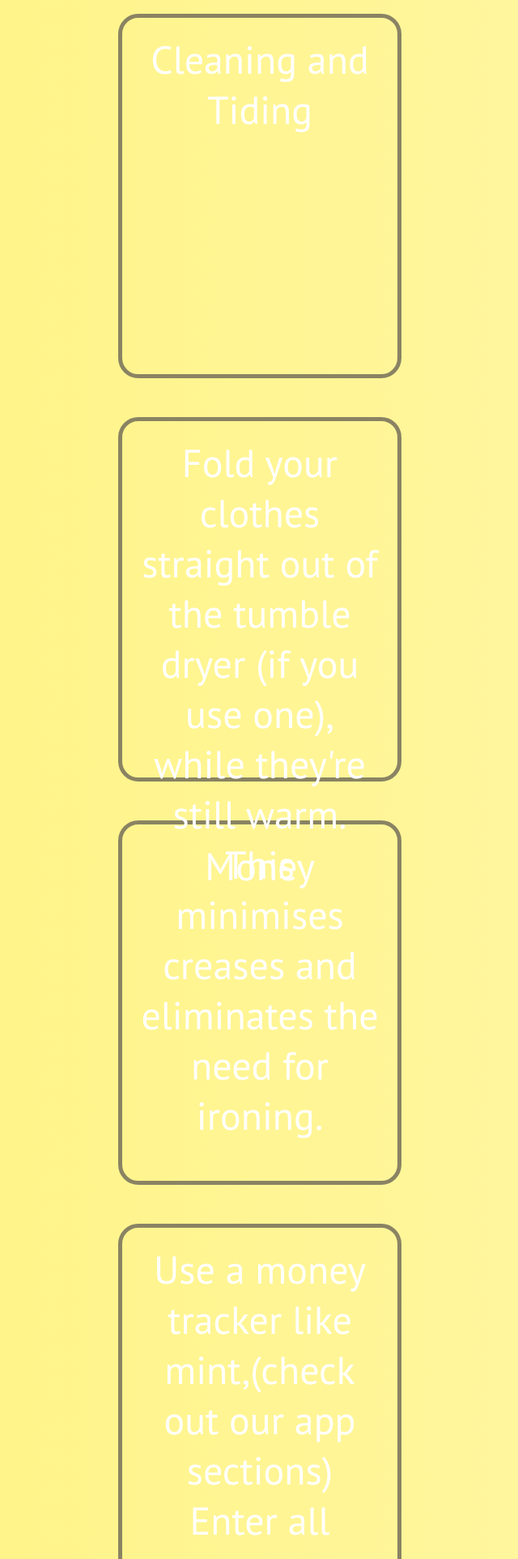
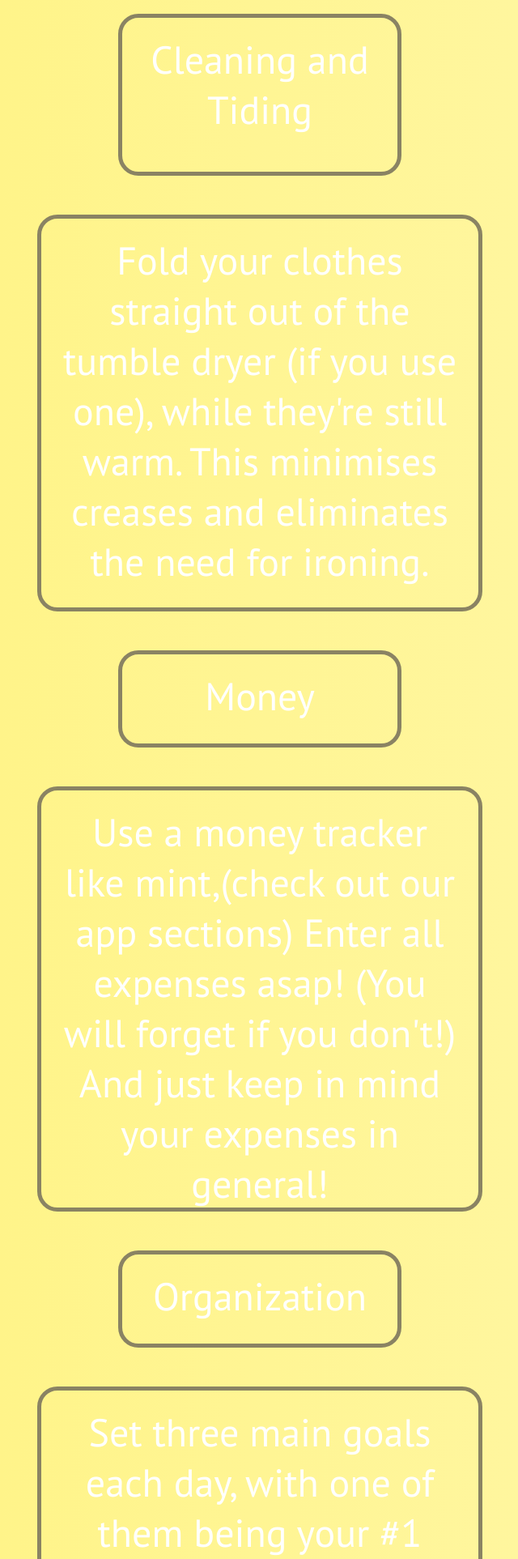
Before and after one commit to kellyo1/survivin, a Python web app: template templates/advice.html in a window 1280 px wide. Shown: the part 431-2356 px from the top of the page at 81% size, without its empty margins (319-959 px from the left). Run offline with Jinja, Linux system fonts and the light colour scheme; the template is opened without the code that fills it, so the values that code supplies are empty; some libraries are stand-ins or nearby versions.

Commit message:
border fix

```diff
--- a/templates/advice.html
+++ b/templates/advice.html
@@ -10,15 +10,29 @@
     border-radius: 25px;
     border: 5px solid #8A8363;
     padding: 20px;
-    width: 300px;
-    height: 400px;
+    width: 500px;
+    height: 440px;
 }
     #rcorners2 {
 border-radius: 25px;
 border: 5px solid #8A8363;
 padding: 20px;
 width: 300px;
-height: 400px;
+height: 150px;
+}
+    #rcorners3 {
+border-radius: 25px;
+border: 5px solid #8A8363;
+padding: 20px;
+width: 500px;
+height: 475px;
+}
+    #rcorners4 {
+border-radius: 25px;
+border: 5px solid #8A8363;
+padding: 20px;
+width: 300px;
+height: 70px;
 }
     </style>
     <title> Advice </title>
@@ -45,11 +59,11 @@ height: 400px;
         </center>
 
       <center> <h6> Advice: How To Life </h6> </center>
-      <center><p id="rcorners1" style="text-align:center;"><font size="15"> Cleaning and Tiding </center></p>
+      <center><p id="rcorners2" style="text-align:center;"><font size="15"> Cleaning and Tiding </center></p>
       <center><p id="rcorners1" style="text-align:center;"><font size="10"> Fold your clothes straight out of the tumble dryer (if you use one), while they're still warm. This minimises creases and eliminates the need for ironing. </center></p>
-      <center><p id="rcorners1" style="text-align:center;"><font size="15"> Money </center></p>
-      <center><p id="rcorners1" style="text-align:center;"><font size="10"> Use a money tracker like mint,(check out our app sections) Enter all expenses asap! (You will forget if you don't!) And just keep in mind your expenses in general! </center></p>
-      <center><p id="rcorners1" style="text-align:center;"><font size="15"> Organization </center></p>
+      <center><p id="rcorners4" style="text-align:center;"><font size="15"> Money </center></p>
+      <center><p id="rcorners3" style="text-align:center;"><font size="10"> Use a money tracker like mint,(check out our app sections) Enter all expenses asap! (You will forget if you don't!) And just keep in mind your expenses in general! </center></p>
+      <center><p id="rcorners4" style="text-align:center;"><font size="15"> Organization </center></p>
       <center><p id="rcorners1" style="text-align:center;"><font size="10"> Set three main goals each day, with one of them being your #1 priority. Don't overload your to-do list or you'll hit overload paralysis and procrastinate. </center></p>
       <!-- CHAT -->
       <script id="cid0020000194047384808" data-cfasync="false" async src="//st.chatango.com/js/gz/emb.js" style="width: 200px;height: 300px;">{"handle":"survivinchat","arch":"js","styles":{"a":"000000","b":69,"c":"FFFFFF","d":"FFFFFF","f":69,"i":69,"k":"000000","l":"000000","m":"000000","n":"FFFFFF","o":69,"p":"10","q":"000000","r":69,"pos":"br","cv":1,"cvfntsz":"20px","cvbg":"000000","cvbga":69,"cvfg":"ffff66","cvw":167,"cvh":42}}</script>
```
